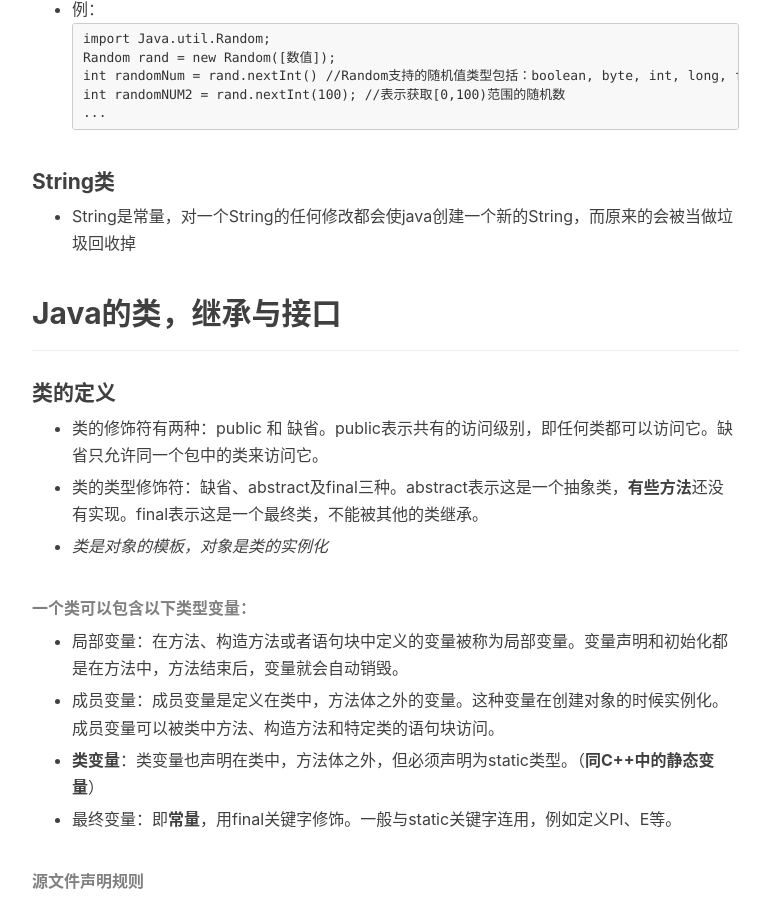
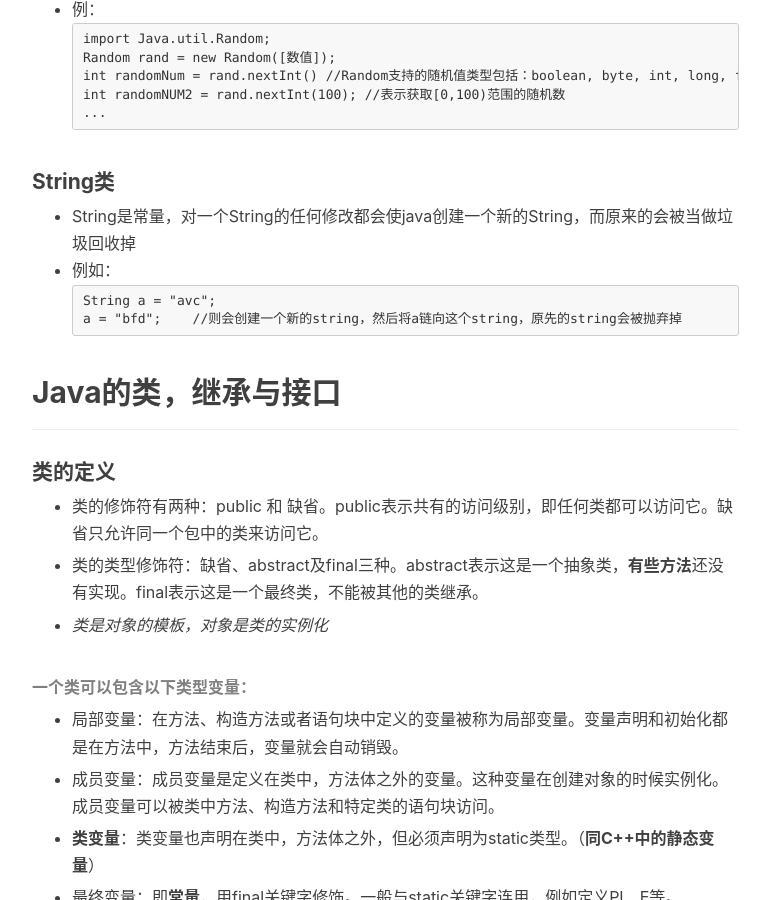
Before and after one commit to Fleschier/Fleschier.github.io, a Jekyll site: the page built from _posts/2018-04-06-Java-learning.markdown, in a window 1280 px wide and 900 px high, scrolled down 3892 px. Shown: the whole window, without its empty margins (233-1003 px from the left). Built offline with Jekyll 4.4.1, drawn with Linux system fonts in a browser that asks for light colours; nearby versions of some CDN libraries; comment, search, counter and statistics services are not loaded.

Commit message:
update java

````diff
--- a/_posts/2018-04-06-Java-learning.markdown
+++ b/_posts/2018-04-06-Java-learning.markdown
@@ -161,6 +161,11 @@ int randomNUM2 = rand.nextInt(100); //表示获取[0,100)范围的随机数
 #### String类
 
 - String是常量，对一个String的任何修改都会使java创建一个新的String，而原来的会被当做垃圾回收掉
+- 例如：
+```
+String a = "avc";
+a = "bfd";    //则会创建一个新的string，然后将a链向这个string，原先的string会被抛弃掉
+```
 
 ## Java的类，继承与接口
 
````
